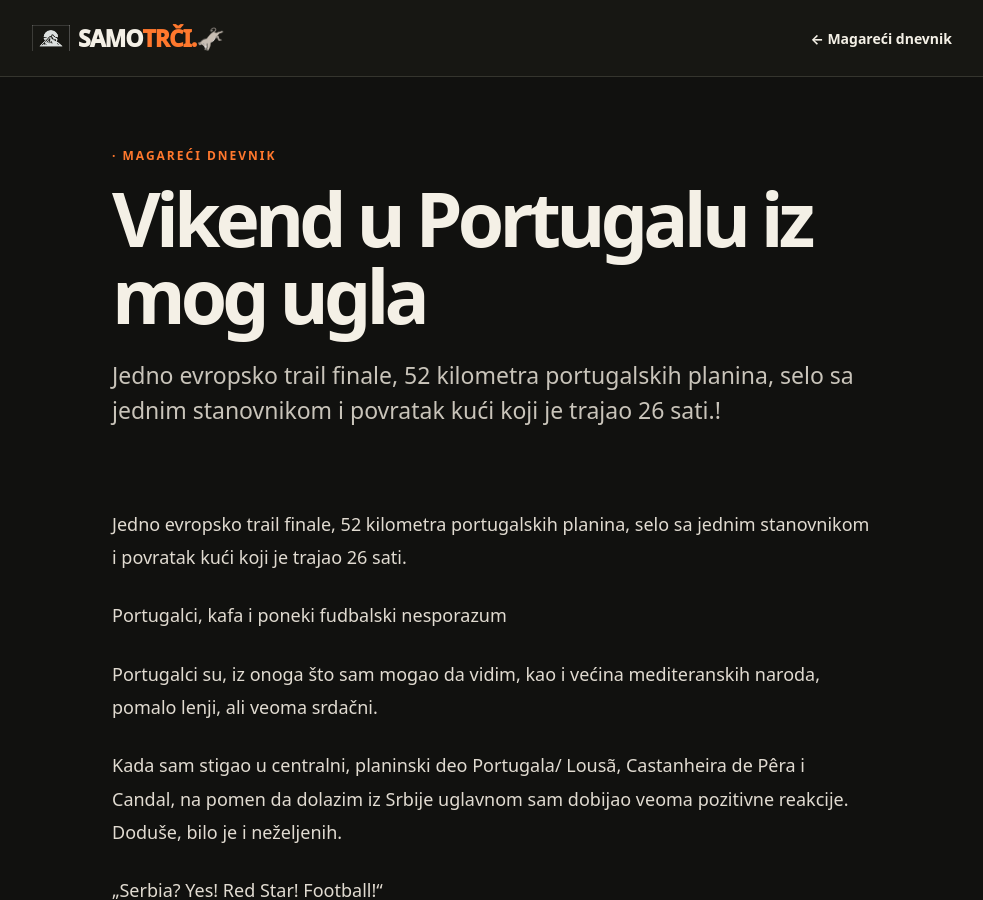
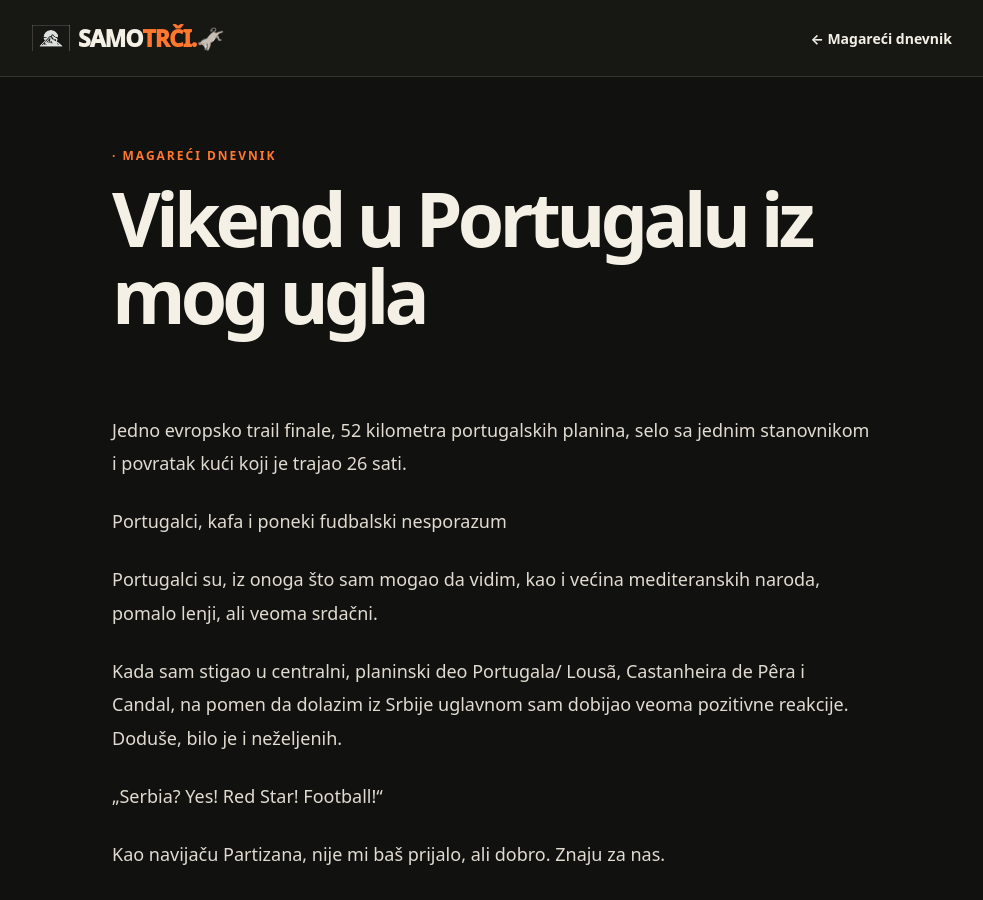
Before and after one commit to samotrci/samotrci.github.io, a Jekyll site: the page built from _posts/2026-10-21-vikend-u-portugalu.md, in a window 1280 px wide and 900 px high. Shown: the whole window, without its empty margins (148-1131 px from the left). Built offline with Jekyll 4.4.1, drawn with Linux system fonts in a browser that asks for light colours; some of the changed text lies outside the part shown.

Commit message:
Update 2026-10-21-vikend-u-portugalu.md

```diff
--- a/_posts/2026-10-21-vikend-u-portugalu.md
+++ b/_posts/2026-10-21-vikend-u-portugalu.md
@@ -1,9 +1,7 @@
 ---
 layout: post
 title: "Vikend u Portugalu iz mog ugla"
-description: "Jedno evropsko trail finale, 52 kilometra portugalskih planina, selo sa jednim stanovnikom i povratak kući koji je trajao 26 sati.!"
 date: 2026-10-21
-permalink: /blog/vikend-u-portugalu/
 ---
 
 
@@ -139,7 +137,7 @@
 
 Tako da, samim tim što nisam završio poslednji — ja sam pobedio!
 
-Magareća stvar! 😂
+Magareća stvar!
 
 Da li sam očekivao da će biti lako?
 
```
